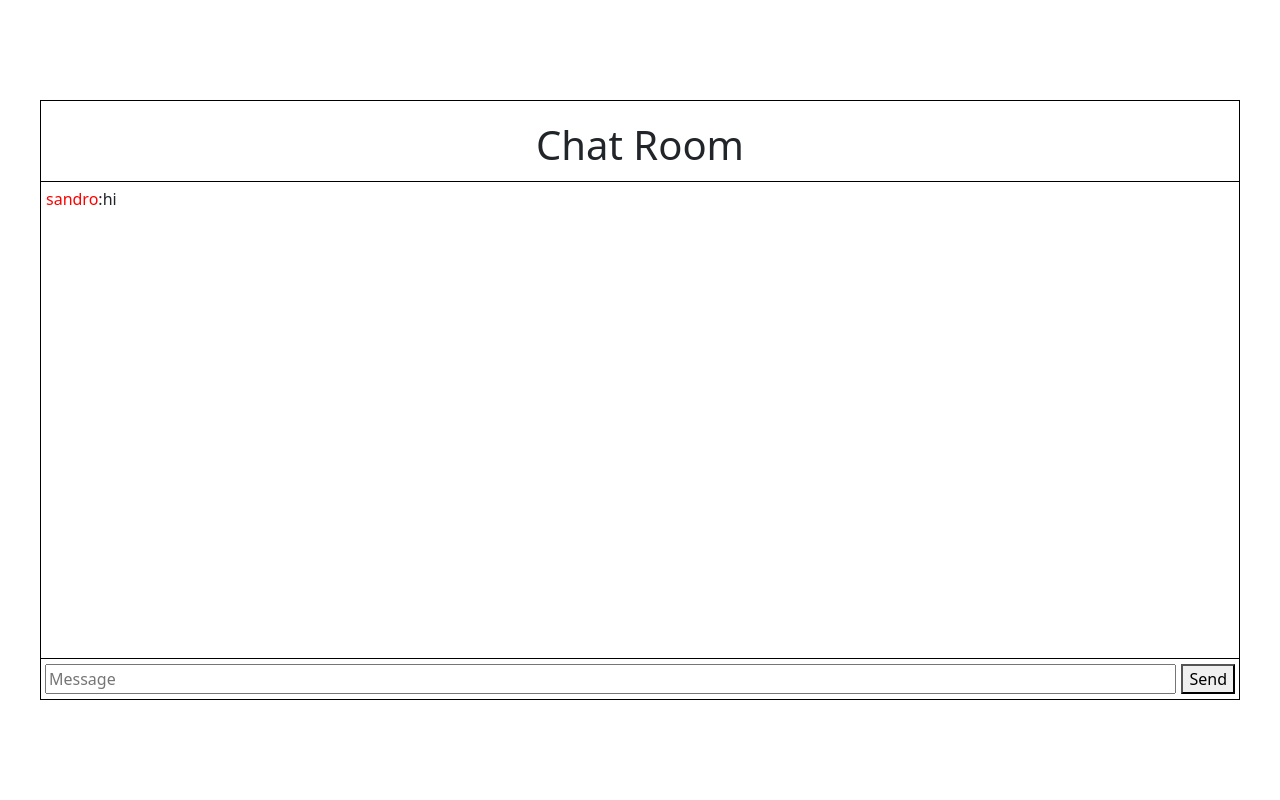
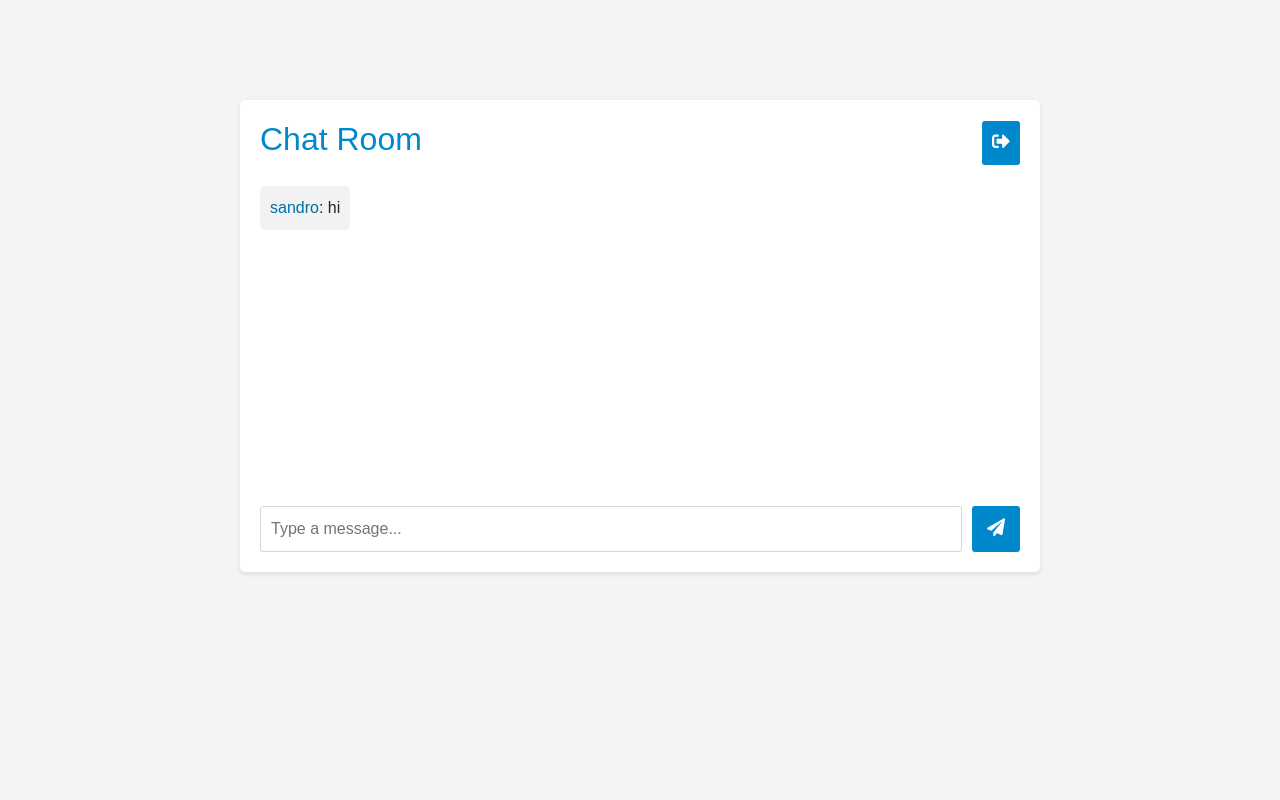
Before and after one commit to SandroK0/chat-app, a Flask app: page /ChatRoom in a window 1280 px wide. Run offline with Flask 3, Linux system fonts and the light colour scheme; a user stored in the database is signed in; data comes from the database, SQL or seed files in the repository; both versions use the stored data as it was after the commit; some libraries are stand-ins or nearby versions.

Commit message:
Design Implement

```diff
--- a/app.py
+++ b/app.py
@@ -109,10 +109,14 @@ def register():
 
 @app.route('/ChatRoom', methods=['GET', 'POST'])
 def ChatRoom():
-    print('redirected')
     if 'user' in session:
         user = session['user']
         MESSAGES = db.get_messages()
+
+        if request.method == 'POST':
+            session.pop('user')
+            return redirect('/')
+
     else:
         return redirect('/')
     return render_template('ChatRoom.html', messages=MESSAGES, session=session)
@@ -124,7 +128,6 @@ def handle_new_message(data):
     author = session['user']
     message = data['message']
     db.new_message(author, message)
-    MESSAGES = db.get_messages()
     send({'author': author, 'message': message}, broadcast=True)
 
 
--- a/static/css/ChatRoom.css
+++ b/static/css/ChatRoom.css
@@ -1,4 +1,4 @@
-
+/*
 *{
   box-sizing: border-box;
 }
@@ -68,4 +68,99 @@
 
 .send-form input{
   width: 100%;
+} */
+
+body {
+  margin: 0;
+  padding: 0;
+  font-family: Arial, sans-serif;
+  background-color: #f2f4f6;
 }
+
+.container {
+  max-width: 800px;
+  margin: 100px auto;
+  background-color: #fff;
+  padding: 20px;
+  border-radius: 5px;
+  box-shadow: 0 2px 5px rgba(0, 0, 0, 0.1);
+}
+
+.chat-header {
+  display: flex;
+  align-items: center;
+  justify-content: space-between;
+  margin-bottom: 20px;
+}
+
+.chat-header .logo {
+  font-size: 32px;
+  color: #0088cc;
+}
+
+.chat-header .btn-leave {
+  background-color: #0088cc;
+  color: #fff;
+  border: none;
+  padding: 10px;
+  border-radius: 3px;
+  cursor: pointer;
+}
+
+.chat-header .btn-leave i {
+  font-size: 18px;
+
+}
+
+.chat-body {
+  min-height: 300px;
+}
+
+.logo {
+  font-size: 32px;
+  color: #0088cc;
+}
+
+.message-container {
+  max-height: 500px;
+  overflow-y: auto;
+  padding-bottom: 10px;
+}
+
+.message {
+  background-color: #f2f2f2;
+  border-radius: 5px;
+  padding: 10px;
+  margin-bottom: 10px;
+  width: fit-content;
+}
+
+.input-container {
+  display: flex;
+  margin-top: 20px;
+}
+
+.input-container input[type="text"] {
+  flex-grow: 1;
+  padding: 10px;
+  border-radius: 3px;
+  border: 1px solid #d3d6db;
+}
+
+.input-container .btn-send {
+  background-color: #0088cc;
+  color: #fff;
+  border: none;
+  padding: 10px 15px;
+  border-radius: 3px;
+  margin-left: 10px;
+  cursor: pointer;
+}
+
+.input-container .btn-send i {
+  font-size: 18px;
+}
+
+.btn-send:hover {
+  opacity: 0.8;
+}
--- a/static/css/main.css
+++ b/static/css/main.css
@@ -2,7 +2,7 @@
   box-sizing: border-box;
 }
 
-body{
+/* body{
   height: 100vh;
   display: flex;
   flex-direction: column;
@@ -21,4 +21,85 @@ body{
   justify-content: center;
   align-items: center;
   gap: 20px;
+} */
+
+body {
+  margin: 0;
+  padding: 0;
+  font-family: Arial, sans-serif;
+  background-color: #f2f4f6;
 }
+
+.container {
+  max-width: 400px;
+  margin: 100px auto;
+  background-color: #fff;
+  padding: 20px;
+  border-radius: 5px;
+  box-shadow: 0 2px 5px rgba(0, 0, 0, 0.1);
+}
+
+.logo {
+  text-align: center;
+  font-size: 32px;
+  color: #0088cc;
+}
+
+.slogan {
+  text-align: center;
+  color: #888;
+  margin-top: -10px;
+  margin-bottom: 20px;
+}
+
+.auth-form input[type="text"],
+.auth-form input[type="password"] {
+  width: 100%;
+  padding: 10px;
+  margin-bottom: 10px;
+  border-radius: 3px;
+  border: 1px solid #d3d6db;
+}
+
+.buttons {
+  display: flex;
+  justify-content: center;
+}
+
+.btn {
+  padding: 10px 20px;
+  border-radius: 3px;
+  font-size: 16px;
+  cursor: pointer;
+}
+
+.btn-register {
+  background-color: #0088cc;
+  color: #fff;
+  border: none;
+}
+
+.btn-login {
+  background-color: #35a8db;
+  color: #fff;
+  border: none;
+}
+
+.btn:hover {
+  opacity: 0.8;
+}
+
+.info {
+  text-align: center;
+  margin-top: 20px;
+  font-size: 14px;
+}
+
+.info a {
+  color: #0088cc;
+  text-decoration: none;
+}
+
+.info a:hover {
+  text-decoration: underline;
+}
--- a/templates/ChatRoom.html
+++ b/templates/ChatRoom.html
@@ -3,35 +3,45 @@
   rel="stylesheet"
   href="{{url_for('static', filename='css/ChatRoom.css')}}"
 />
-<div class="body-div">
-  <div class="chat-cont">
-    <div class="head">
-      <h1>Chat Room</h1>
-      <div class="user-info">
-        <!-- <p>{{session['user']}}</p> -->
-        <img />
-      </div>
-    </div>
+<link
+  rel="stylesheet"
+  href="https://cdnjs.cloudflare.com/ajax/libs/font-awesome/5.15.3/css/all.min.css"
+/>
+
+<div class="container">
+  <div class="chat-header">
+    <h1 class="logo">Chat Room</h1>
+    <form method="POST">
+      <button type="submit" class="btn btn-leave"><i class="fa fa-sign-out-alt"></i></button>
+    </form>
+  </div>
+  <div class="chat-body">
     <div class="message-container" id="message-container">
       {% for message in messages%} {% if message[1] == session['user']%}
-      <p><span style="color: red">{{message[1]}}</span>:{{message[2]}}</p>
+      <p class="message">
+        <span style="color: #016fa5">{{message[1]}}</span>: {{message[2]}}
+      </p>
       {% else %}
-      <p>{{message[1]}}:{{message[2]}}</p>
+      <p class="message">{{message[1]}}: {{message[2]}}</p>
       {% endif %} {% endfor %}
     </div>
-    <form method="POST" class="send-form" id="message-form">
-      <input
-        type="text"
-        placeholder="Message"
-        id="message-input"
-        name="message"
-      />
-      <button type="submit">Send</button>
-    </form>
   </div>
+  <form class="input-container" id="message-form">
+    <input
+      type="text"
+      placeholder="Type a message..."
+      id="message-input"
+      name="message"
+      required
+    />
+    <button class="btn btn-send" type="submit">
+      <i class="fa fa-paper-plane"></i>
+    </button>
+  </form>
 </div>
 <script src="//cdnjs.cloudflare.com/ajax/libs/socket.io/4.4.1/socket.io.js"></script>
 <script>
+  var currentUser = '{{ session["user"] }}';
   const scrollableDiv = document.getElementById("message-container");
 
   function ScrollDown() {
@@ -56,8 +66,17 @@
 
   socket.on("message", function (data) {
     var messageContainer = document.getElementById("message-container");
-    messageContainer.innerHTML +=
-      "<p>" + data.author + ": " + data.message + "</p>";
+    if (currentUser === data.author) {
+      messageContainer.innerHTML +=
+        "<p class='message' >" +
+        `<span style="color: #016fa5" >${data.author}</span>` +
+        ": " +
+        data.message +
+        "</p>";
+    } else {
+      messageContainer.innerHTML +=
+        "<p class='message' >" + data.author + ": " + data.message + "</p>";
+    }
   });
 
   document
```
Also changed, not shown: static/css/register.css (+78 -4 lines), templates/index.html (+16 -8 lines), templates/register.html (+25 -10 lines), Database.sqlite.
